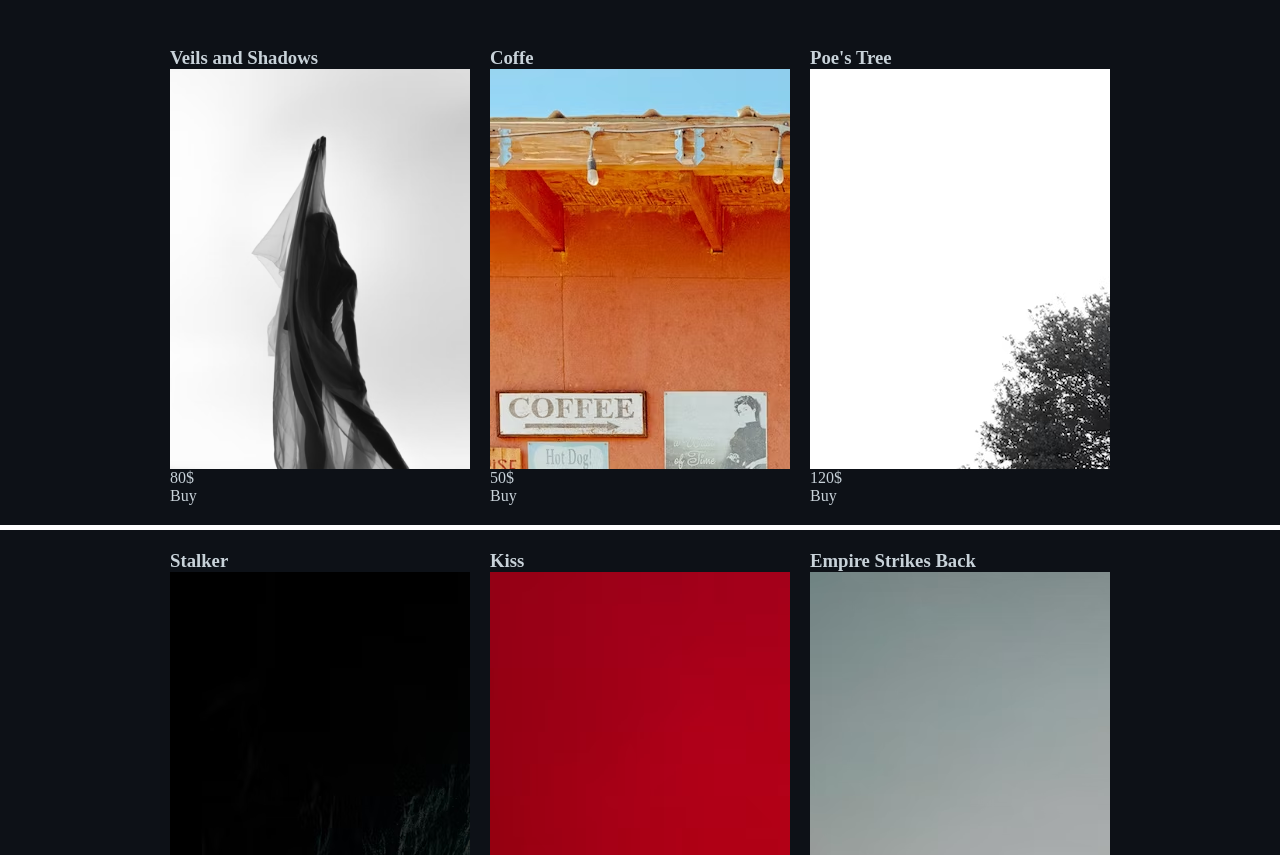
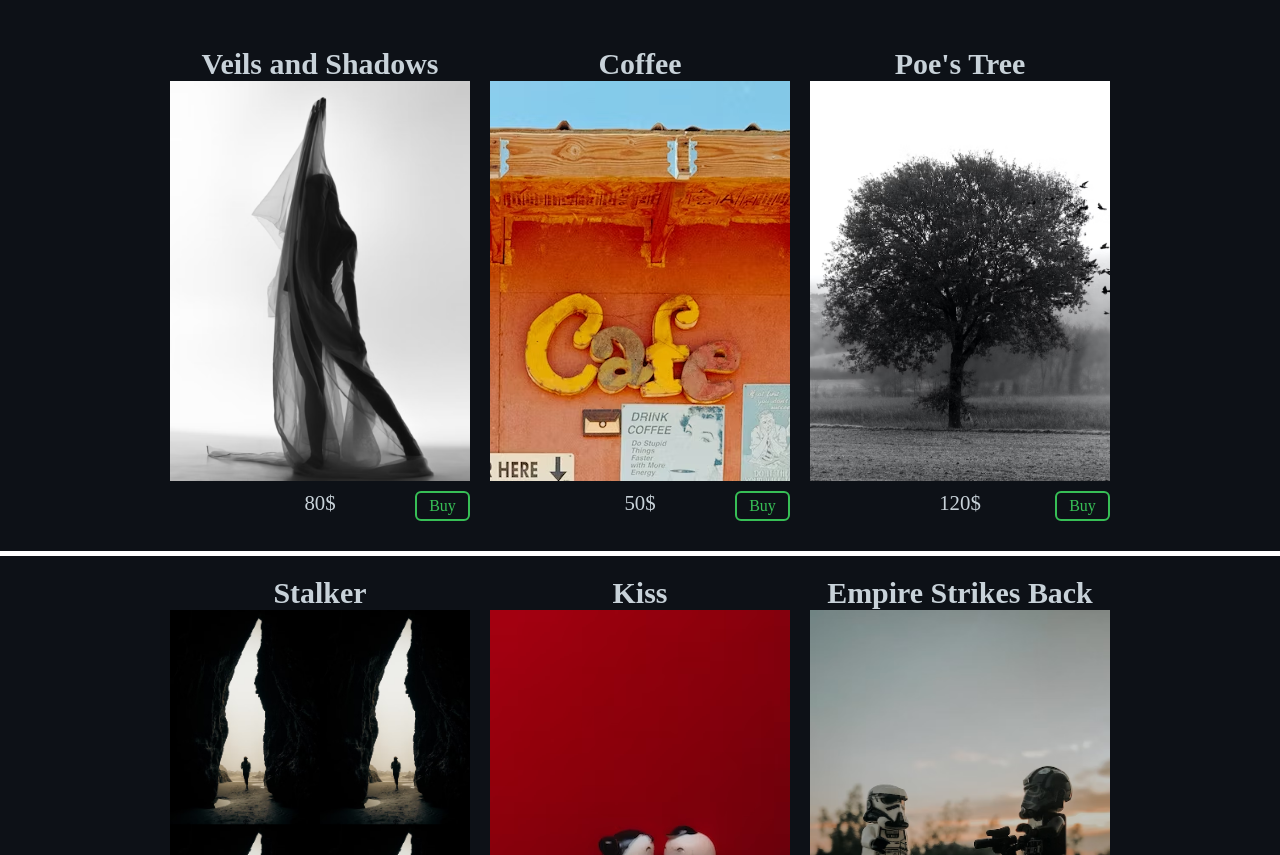
Before and after one commit to kmargosb/galeryPractice, a plain HTML site: page index.html in a window 1280 px wide. Shown: the part 97-952 px from the top of the page. Drawn offline with Linux system fonts and the light colour scheme.

Commit message:
terminado

```diff
--- a/index.html
+++ b/index.html
@@ -19,18 +19,24 @@
                 <div class="img-title">
                     <h3>Veils and Shadows</h3>
                 </div>
-                <div class="imageContent img-content1"></div>
+                <div class="imageContent">
+                    <div class="img-content1"></div>
+                </div>
                 <div class="buy">
+                    <div class="button btn">Buy</div>
                     <span>80$</span>
                     <div class="button">Buy</div>
                 </div>
             </div>
             <div class="contentenedor">
                 <div class="img-title">
-                    <h3>Coffe</h3>
+                    <h3>Coffee</h3>
                 </div>
-                <div class="imageContent img-content2"></div>
+                <div class="imageContent">
+                    <div class="img-content2"></div>
+                </div>
                 <div class="buy">
+                    <div class="button btn">Buy</div>
                     <span>50$</span>
                     <div class="button">Buy</div>
                 </div>
@@ -39,8 +45,11 @@
                 <div class="img-title">
                     <h3>Poe's Tree</h3>
                 </div>
-                <div class="imageContent img-content3"></div>
+                <div class="imageContent">
+                    <div class="img-content3"></div>
+                </div>
                 <div class="buy">
+                    <div class="button btn">Buy</div>
                     <span>120$</span>
                     <div class="button">Buy</div>
                 </div>
@@ -51,8 +60,11 @@
                 <div class="img-title">
                     <h3>Stalker</h3>
                 </div>
-                <div class="imageContent img-content4"></div>
+                <div class="imageContent">
+                    <div class="img-content4"></div>
+                </div>
                 <div class="buy">
+                    <div class="button btn">Buy</div>
                     <span>75$</span>
                     <div class="button">Buy</div>
                 </div>
@@ -61,8 +73,11 @@
                 <div class="img-title">
                     <h3>Kiss</h3>
                 </div>
-                <div class="imageContent img-content5"></div>
+                <div class="imageContent">
+                    <div class="img-content5"></div>
+                </div>
                 <div class="buy">
+                    <div class="button btn">Buy</div>
                     <span>0,90$</span>
                     <div class="button">Buy</div>
                 </div>
@@ -71,8 +86,11 @@
                 <div class="img-title">
                     <h3>Empire Strikes Back</h3>
                 </div>
-                <div class="imageContent img-content6"></div>
+                <div class="imageContent">
+                    <div class="img-content6"></div>
+                </div>
                 <div class="buy">
+                    <div class="button btn">Buy</div>
                     <span>1025$</span>
                     <div class="button">Buy</div>
                 </div>
--- a/style.css
+++ b/style.css
@@ -31,28 +31,72 @@ header{
 .section1{
     margin-bottom: 5px;
 }
-
+.img-title{
+    text-align: center;
+    font-size: 1.6rem;
+}
 .imageContent{
     width: 300px;
     height: 400px;
 }
 .img-content1{
-    background-image: url(./assets/gallery_photo_1.avif);
+    width: 100%;
+    height: 100%;
+    background: url(./assets/gallery_photo_1.avif);
     background-size: cover;
-
+    background-repeat: no-repeat;
+    background-position: bottom;
 }
 .img-content2{
+    width: 100%;
+    height: 100%;
     background: url(./assets/gallery_photo_2.avif);
+    background-position: top right -125px;
 }
 .img-content3{
+    width: 100%;
+    height: 100%;
     background: url(./assets/gallery_photo_3.avif);
+    background-size: cover;
+    background-position: -40px;
 }
 .img-content4{
+    width: 100%;
+    height: 100%;
     background: url(./assets/gallery_photo_4.avif);
+    background-size: 50%;
 }
 .img-content5{
+    width: 100%;
+    height: 100%;
     background: url(./assets/gallery_photo_5.avif);
+    background-position: bottom right;
 }
 .img-content6{
+    width: 100%;
+    height: 100%;
     background: url(./assets/gallery_photo_6.avif);
+    background-size: cover;
 }
+
+.buy{
+    padding: 10px 0;
+    display: flex;
+    justify-content: space-between;
+}
+.btn{
+    visibility: hidden;
+}
+span{
+    font-size: 1.3rem;
+}
+.button{
+    display: flex;
+    justify-content: center;
+    align-items: center;
+    width: 55px;
+    height: 30px;
+    color: #37BF56;
+    border: 2px solid #37BF56;
+    border-radius: 6px;
+}
```
